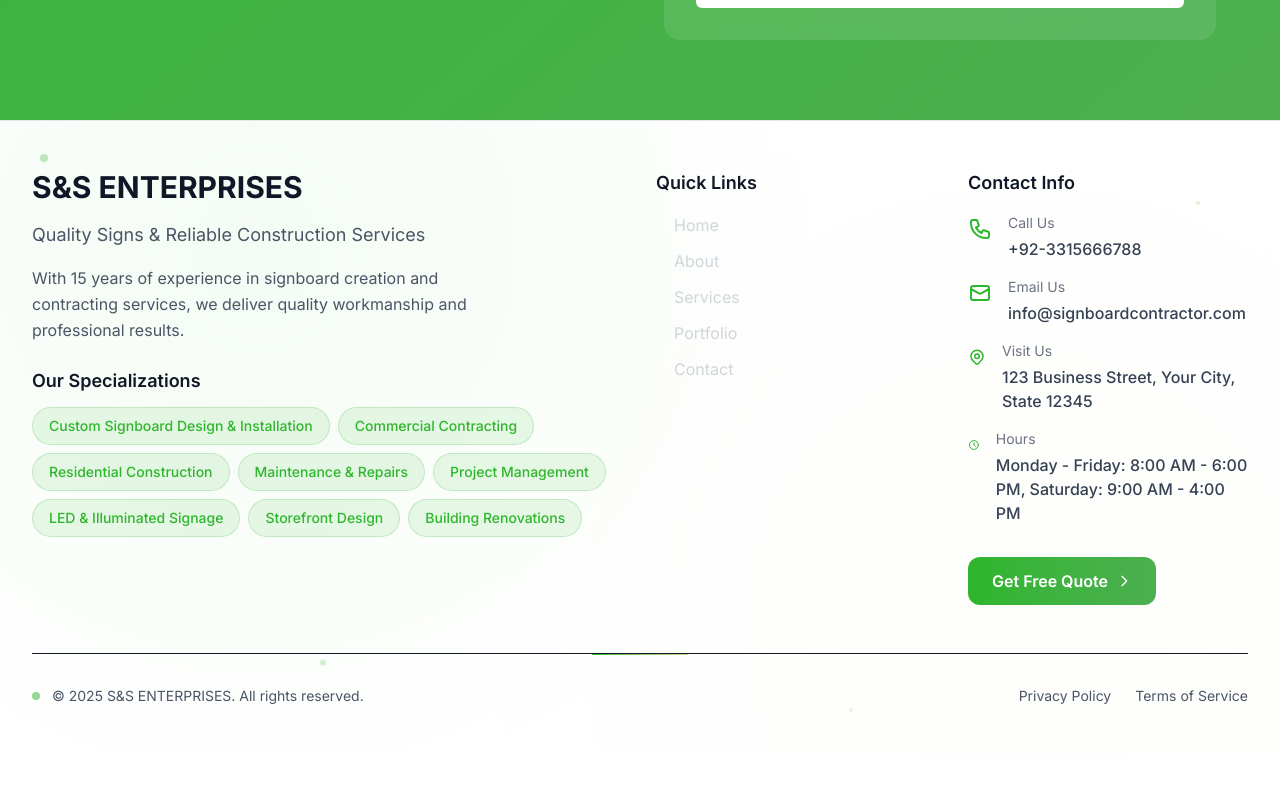
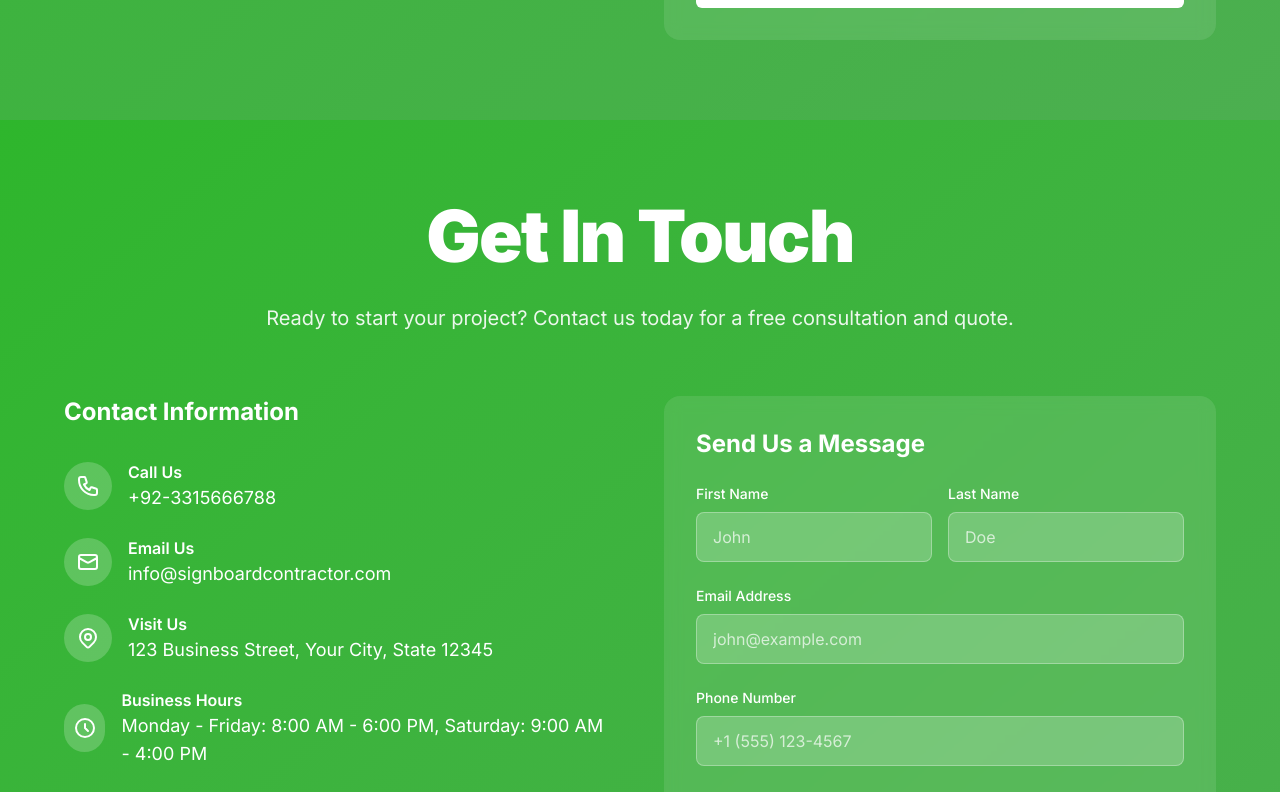
Before and after one commit to SafeerAhmed54/business-website, a Next.js app: page / in a window 1280 px wide. Shown: the part 7146-7938 px from the top of the page. Before the commit the page ends 7900 px from the top, so only its background shows below. Built offline with nearby package versions, Linux system fonts and the light colour scheme.

Commit message:
Update page.tsx

```diff
--- a/app/page.tsx
+++ b/app/page.tsx
@@ -50,6 +50,11 @@ export default function Home() {
         <Contact businessInfo={businessInfo} />
       </section>
 
+      {/* Contact Section */}
+      <section id="contact">
+        <Contact businessInfo={businessInfo} />
+      </section>
+
       {/* Footer */}
       <Footer
         businessInfo={businessInfo}
```
